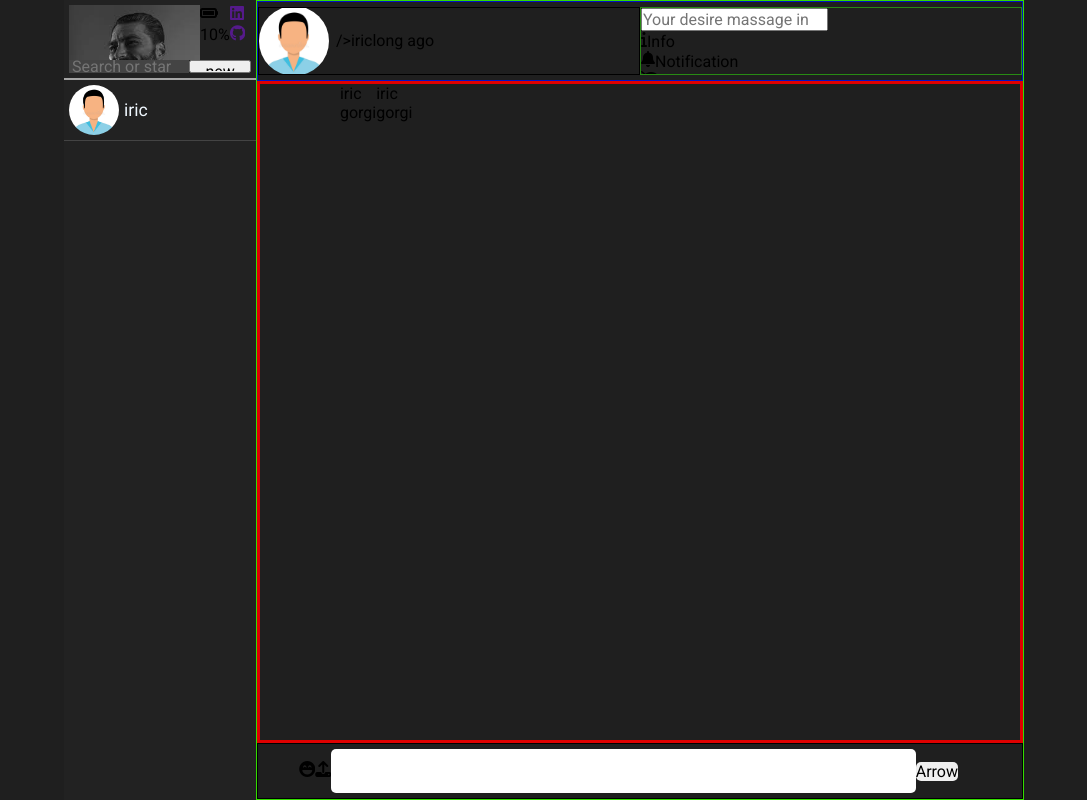
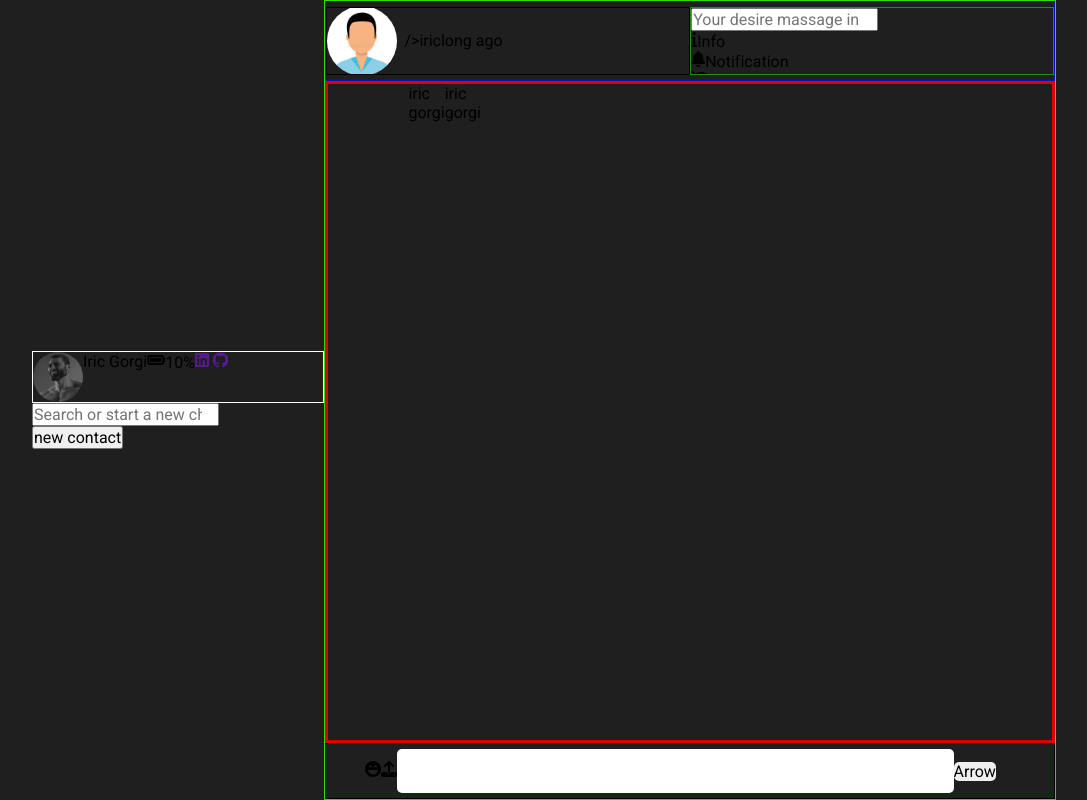
Before and after one commit to iricge/Massanger-app, a website built with Vite: page src/index.html in a window 1280 px wide. Shown: the whole page, without its empty margins (96-1183 px from the left). Built offline with nearby package versions, Linux system fonts and the light colour scheme.

Commit message:
Changed the layout for contact section and added some root colors

```diff
--- a/src/index.html
+++ b/src/index.html
@@ -26,17 +26,12 @@
                     <section class="contact-section">
                         <div class="contact-section-header">
                             <div class="contact-section-userinfo">
-                                <div class="userprofile">
-                                    <div class="userprofile-picture">
-                                        <img
-                                            src="assets/images/logo/chad.jpg"
-                                            alt="user profile picture"
-                                        />
-                                    </div>
-                                    <div class="userprofile-info">
-                                        <h2 class="username-display">Iric Gorgi</h2>
-                                    </div>
-                                </div>
+                                <img
+                                    class="contact-header-userprofilepicture"
+                                    src="assets/images/logo/chad.jpg"
+                                    alt="user profile picture"
+                                />
+                                <h2 class="contact-header-username-display">Iric Gorgi</h2>
                                 <div class="user-batterinfo">
                                     <h2>
                                         <i class="fa-solid fa-battery-full user-batteryicon"></i
@@ -60,7 +55,7 @@
                                 <button class="new-contact-button">new contact</button>
                             </div>
                         </div>
-                        <ul class="contact-container"></ul>
+                        <!-- <ul class="contact-container"></ul> -->
                     </section>
                     <section class="chat-section">
                         <div class="chat-section-header">
--- a/src/scripts/massagegenrator.js
+++ b/src/scripts/massagegenrator.js
@@ -5,11 +5,8 @@ import { dateAtTheMomment , userOnlineStateDisplay , _uuid , updateBatteryDiplay
 //! ------------------- Html Components ------------------- !\\
 
 let $ = document;
-const massageInput = $.querySelector(".chat-massage-input");
-const massageSubmitBtn = $.querySelector(".chat-massage-submit");
-const massageContainer = $.querySelector(".chat-massage-container");
-const massageForm = $.querySelector(".chat-massage-form");
 let contactContainer = $.querySelector(".contact-container");
+let contactInfoDom;
 //! ------------------- Javascript data ------------------- !\\
 
 let contactArray = [];
@@ -36,7 +33,8 @@ function contactGenerator(contactName){
   let contactInfo = {
     "contact_username": contactThatIsChating_name,
     "contact_id": _uuid(),
-    "contact_profilepicture": "Nothing",
+    "contact_profilepicture": "",
+    "contact_lastMassage": "",
     "contact_massages": [],
     "user_massages": []
   }
@@ -50,13 +48,12 @@ function contactLocalStorageSave(data){
 }
 
 function contactDOMCreator(){
-  let amountofContactStr = JSON.parse(localStorage.getItem("contact_obj"))
-  amountofContactStr.forEach(element => {
+  let contactObjInfo = JSON.parse(localStorage.getItem("contact_obj"))
+  contactObjInfo.forEach(element => {
     contactContainer.insertAdjacentHTML("beforeend", `
-    <li class="contact-infocontainer" data-contact_id= ${element.contact_id}><img src="assets/images/thumbnails/image.jpg"alt="contact profile picture"class="contact-profilepicture"/><h3 class="contact-username">${element.contact_username}</h3></li>`)
+    <li class="contact-infocontainer" data-contact_id= ${element.contact_id})"><img src="assets/images/thumbnails/image.jpg"alt="contact profile picture"class="contact-profilepicture"/><h3 class="contact-username">${element.contact_username}</h3></li>`)
   });
-  console.log("the elements are done");
-  let contactInfoDom = $?.querySelectorAll(".contact-infocontainer")
+  contactInfoDom = $?.querySelectorAll(".contact-infocontainer")
   contactIdGetter(contactInfoDom)
 }
 function contactIdGetter(element) {
@@ -66,15 +63,12 @@ function contactIdGetter(element) {
 function massageGenerator(){}
 
 //! ------------------- Events ------------------- !\\
-
-massageForm.addEventListener("click", (e)=>{
-  e.preventDefault();
-})
 window.addEventListener("keypress", (e)=>{
   if (e.key === "enter"){
     newMassageGenerator()
   }
 })
+
 window.addEventListener("load", ()=>{
   userOnlineStateDisplay()
   updateBatteryDiplay()
--- a/src/style.css
+++ b/src/style.css
@@ -2,8 +2,17 @@
 @import url(./styles/main/main.css);
 @import url("https://fonts.googleapis.com/css2?family=Roboto&display=swap");
 /* ! -------------------------------- Variables -------------------------------- ! */
-/* :root {
-} */
+:root {
+    /*
+    #202C33 chat and contact header bgc
+    #111B21 contact section search bar and contact backgournd
+    #E9EDEF contact user name color
+    #8696A0 contact last massage and date and icons color
+    #AEBAC1 contact section header icon colors
+    #233138 contact section header drop donw bgc
+    #182229 contact sectino header dropdown hover
+    */
+}
 /* ! -------------------------------- Containers -------------------------------- ! */
 .container {
     display: flex;
@@ -14,12 +23,12 @@
     width: 100vw;
     min-height: 100vh;
 }
-.wrapper {
-    width: 75%;
+/* .wrapper {
+    width: 80%;
     max-width: 75vw;
     display: flex;
     border: 1px solid #000;
-}
+} */
 /* .item-wrapper {
   display: flex;
   flex-direction: column;
--- a/src/styles/main/contact-section/contact.css
+++ b/src/styles/main/contact-section/contact.css
@@ -1,64 +1,22 @@
 .contact-section {
     display: flex;
     flex-direction: column;
-    width: 25%;
-    height: 100%;
-    background-color: #222222;
-}
-.contact-container {
-    height: 90%;
-    overflow-y: auto;
+    width: 40%;
 }
 .contact-section-header {
     display: flex;
     flex-direction: column;
-    align-items: center;
-    width: 100%;
-    height: 10%;
-    padding: 5px;
-    border-bottom: 2px solid #a5a5a5;
 }
+
 .contact-section-userinfo {
     display: flex;
+
+    border: 1px solid #fff;
 }
-.contact-search-newcontact {
-    display: flex;
-    flex-direction: row;
-}
-.contact-searchform {
-    display: flex;
-    justify-content: center;
-    align-items: center;
-    width: 100%;
-}
-.contact-search-input {
-    width: 100%;
-    height: 30px;
-    padding: 3px;
-    border-radius: 3px;
-    color: #a5a5a5;
-    background-color: #444444;
-    outline: none;
-    border: none;
-}
-.contact-infocontainer {
-    display: flex;
-    align-items: center;
-    padding: 5px;
-    border-bottom: 1px solid #444444;
-    user-select: none;
-}
-.contact-profilepicture {
-    margin-right: 5px;
+.contact-header-userprofilepicture {
     width: 50px;
     height: 50px;
     border-radius: 50%;
 }
-.contact-username {
-    font-size: 1.1rem;
-    color: aliceblue;
+.contact-header-username-display {
 }
-.contact-infocontainer:hover {
-    cursor: pointer;
-    background-color: #303030;
-}
--- a/src/styles/main/main.css
+++ b/src/styles/main/main.css
@@ -10,8 +10,8 @@
     scrollbar-width: 0;
 }
 .main-wrapper {
-    width: 75%;
-    max-width: 75vw;
+    width: 80%;
+    max-width: 80vw;
     display: flex;
     /* justify-content: space-around; */
     align-items: center;
```
